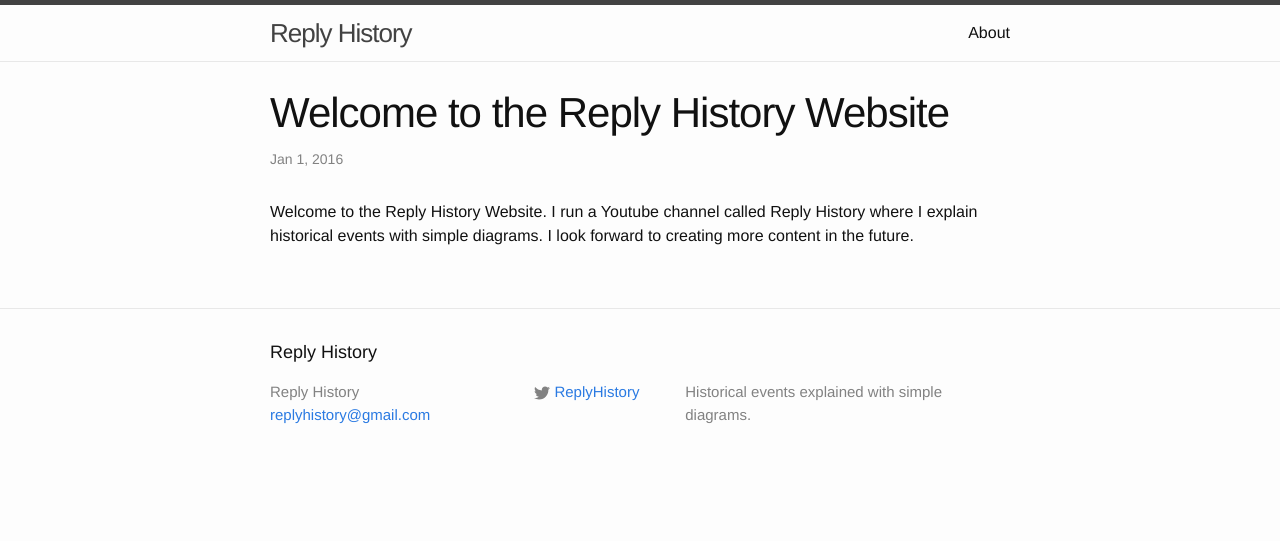
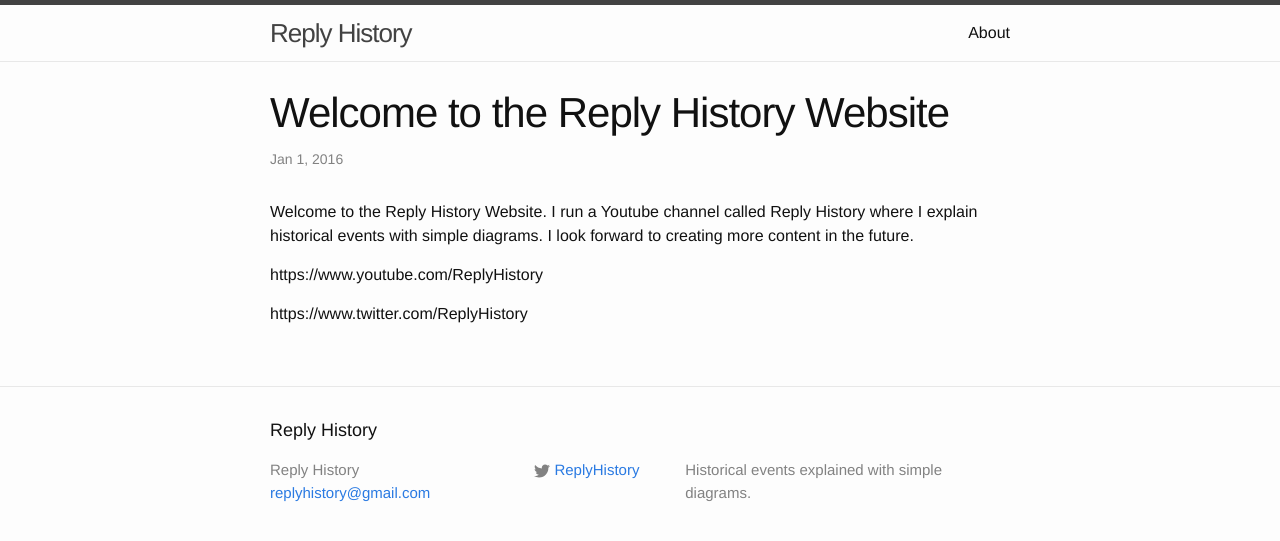
Before and after one commit to ReplyHistory/ReplyHistory.github.io, a Jekyll site: the page built from _posts/2016-01-01-Welcome-to-the-Reply-History-Website.markdown, in a window 1280 px wide. Shown: the top 541 px of the page. Built offline with Jekyll 4.4.1, drawn with Linux system fonts in a browser that asks for light colours; some of the changed lines change nothing that is shown.

Commit message:
Update 2016-01-01-Welcome-to-the-Reply-History-Website.markdown

```diff
--- a/_posts/2016-01-01-Welcome-to-the-Reply-History-Website.markdown
+++ b/_posts/2016-01-01-Welcome-to-the-Reply-History-Website.markdown
@@ -5,3 +5,7 @@
 categories: post
 ---
 Welcome to the Reply History Website. I run a Youtube channel called Reply History where I explain historical events with simple diagrams. I look forward to creating more content in the future.
+
+https://www.youtube.com/ReplyHistory
+
+https://www.twitter.com/ReplyHistory
```
